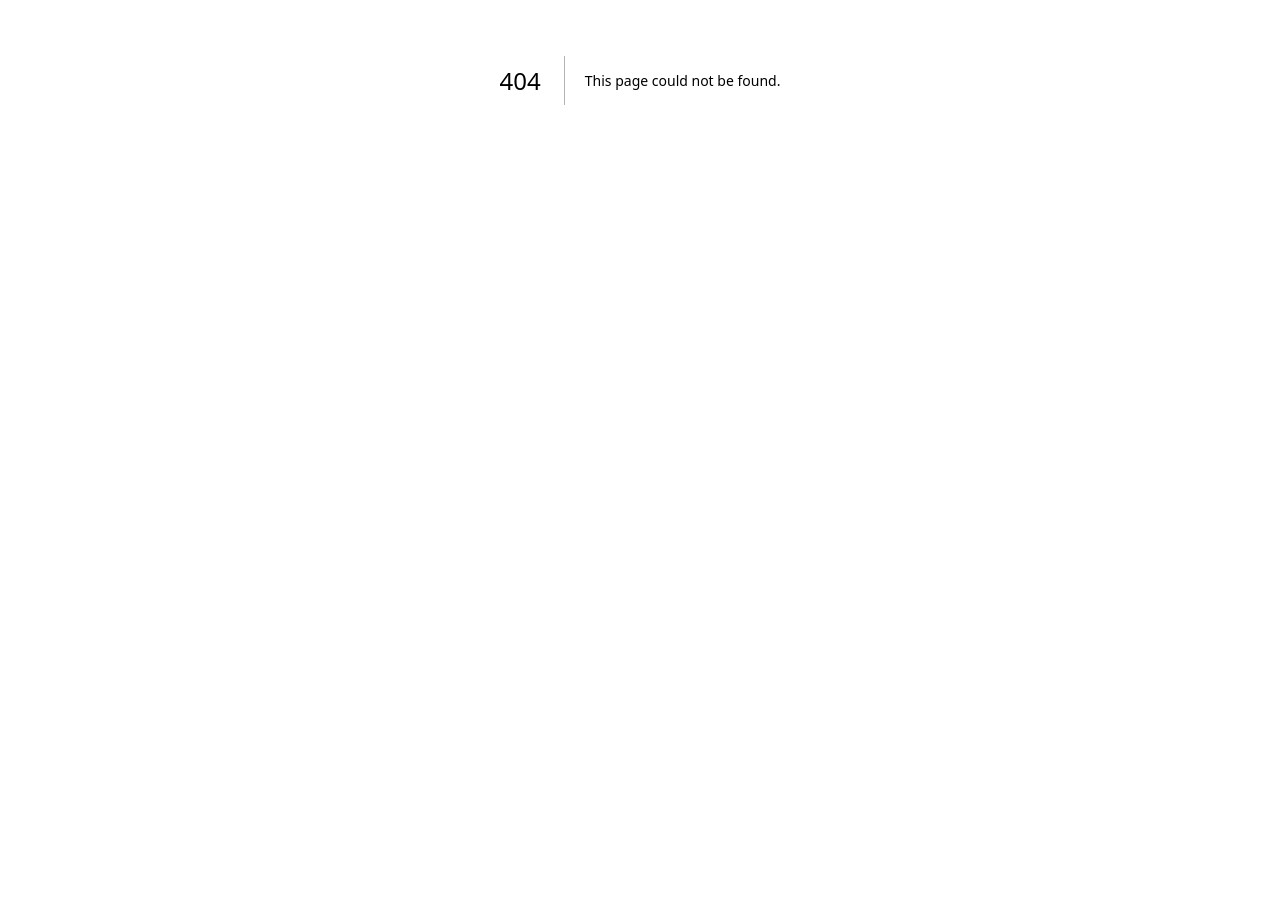
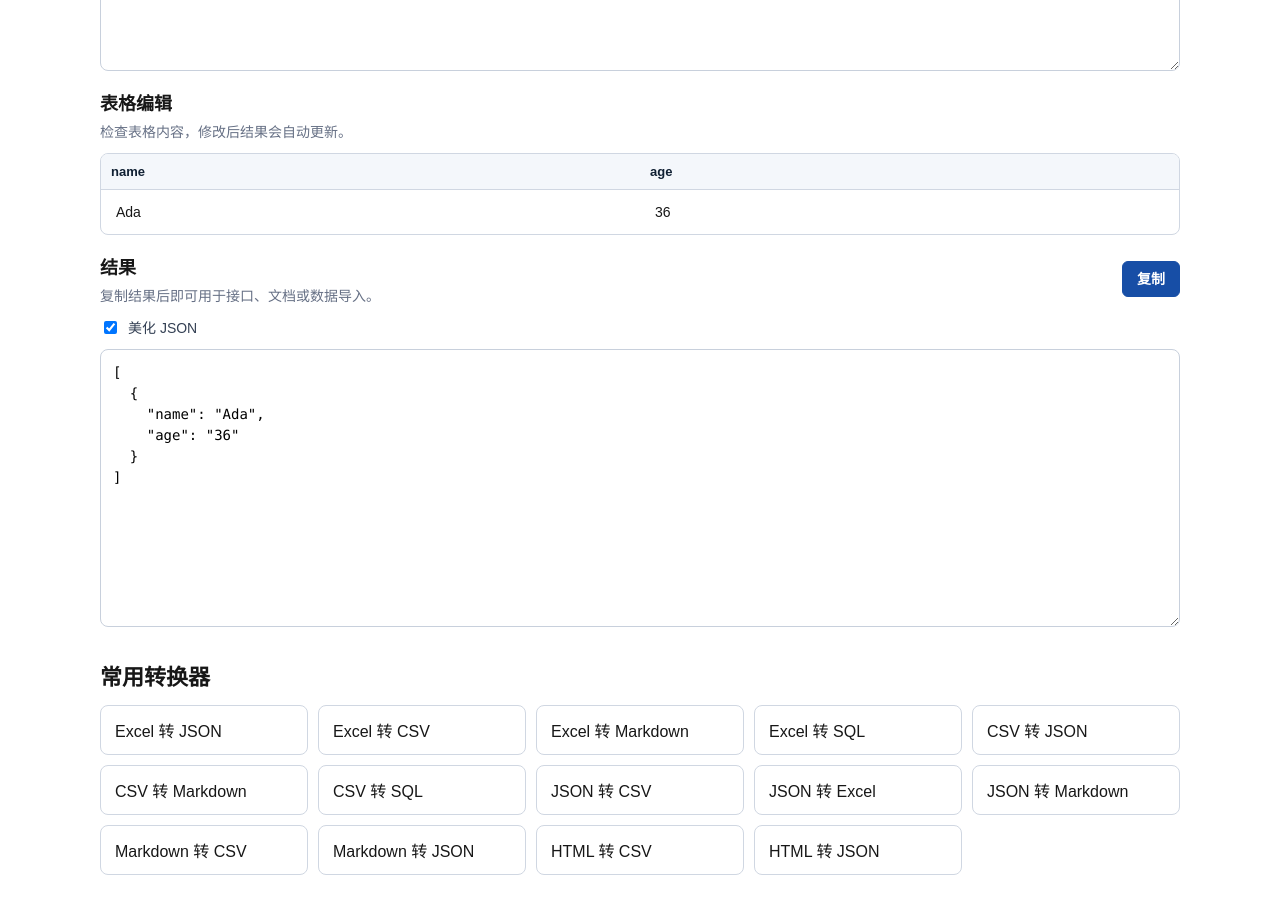
Before and after one commit to lexang/tapt, a Next.js app: page /zh in a window 1280 px wide. Before the commit this address had no page. Shown: the part 320-1234 px from the top of the page. Before the commit the page ends 800 px from the top, so only its background shows below. Built offline with nearby package versions, Linux system fonts and the light colour scheme.

Commit message:
feat: add seo converter pages

```diff
--- a/app/globals.css
+++ b/app/globals.css
@@ -11,3 +11,54 @@ body {
   margin: 0;
   font-family: Arial, Helvetica, sans-serif;
 }
+
+a {
+  color: inherit;
+}
+
+.page-shell {
+  display: grid;
+  gap: 32px;
+  margin: 0 auto;
+  max-width: 1120px;
+  padding: 32px 20px 56px;
+}
+
+.content-section {
+  display: grid;
+  gap: 14px;
+}
+
+.content-section h2 {
+  margin: 0;
+  font-size: 22px;
+}
+
+.content-section h3 {
+  margin: 0;
+  font-size: 17px;
+}
+
+.content-section p,
+.content-section li {
+  color: #526070;
+  line-height: 1.7;
+}
+
+.link-grid {
+  display: grid;
+  gap: 10px;
+  grid-template-columns: repeat(auto-fit, minmax(180px, 1fr));
+}
+
+.link-grid a {
+  border: 1px solid #d0d7e2;
+  border-radius: 8px;
+  padding: 12px 14px;
+  text-decoration: none;
+}
+
+.faq-list {
+  display: grid;
+  gap: 16px;
+}
--- a/app/page.tsx
+++ b/app/page.tsx
@@ -1,5 +1,5 @@
-import { HomePage } from '@/components/home/home-page';
+import ZhHomePage from '@/app/zh/page';
 
 export default function Page() {
-  return <HomePage />;
+  return <ZhHomePage />;
 }
--- /dev/null
+++ b/app/zh/page.tsx
@@ -0,0 +1,26 @@
+import Link from 'next/link';
+import { ConverterWorkbench } from '@/components/workbench/converter-workbench';
+import { converterPages } from '@/content/converters';
+
+export const metadata = {
+  title: '表格转换工具',
+  description: '在线转换 Excel、CSV、JSON、Markdown、SQL 和 HTML 表格数据。',
+};
+
+export default function ZhHomePage() {
+  return (
+    <main className="page-shell">
+      <ConverterWorkbench initialConverterId="excel-to-json" />
+      <section className="content-section" aria-labelledby="popular-converters">
+        <h2 id="popular-converters">常用转换器</h2>
+        <div className="link-grid">
+          {converterPages.map((converter) => (
+            <Link key={converter.slug} href={`/zh/${converter.slug}`}>
+              {converter.title}
+            </Link>
+          ))}
+        </div>
+      </section>
+    </main>
+  );
+}
--- /dev/null
+++ b/content/converters.ts
@@ -0,0 +1,51 @@
+import { converterCatalog, type ConverterDefinition } from '@/lib/converters/catalog';
+
+export type ConverterPage = ConverterDefinition & {
+  description: string;
+  steps: string[];
+  faqs: Array<{ question: string; answer: string }>;
+  relatedSlugs: string[];
+};
+
+function createPage(converter: ConverterDefinition): ConverterPage {
+  const { inputFormat, outputFormat, title } = converter;
+  const inputLabel = inputFormat.toUpperCase();
+  const outputLabel = outputFormat.toUpperCase();
+
+  return {
+    ...converter,
+    description: `把 ${inputLabel} 表格转换为 ${outputLabel}。粘贴数据后即可预览、编辑、复制或下载结果。`,
+    steps: [
+      `粘贴 ${inputLabel} 数据，或使用示例数据查看效果。`,
+      '检查表格内容，需要时直接修改单元格。',
+      `复制生成的 ${outputLabel} 结果，或下载可用文件。`,
+    ],
+    faqs: [
+      {
+        question: `${title} 会上传我的数据吗？`,
+        answer: '不会。转换在你的浏览器中完成，数据不会因为转换而上传到服务器。',
+      },
+      {
+        question: '转换结果可以直接使用吗？',
+        answer: '可以。你可以复制文本结果，或在支持文件输出的格式中下载文件。',
+      },
+    ],
+    relatedSlugs: converterCatalog
+      .filter((item) => item.slug !== converter.slug)
+      .filter((item) => item.inputFormat === inputFormat || item.outputFormat === outputFormat)
+      .slice(0, 6)
+      .map((item) => item.slug),
+  };
+}
+
+export const converterPages: ConverterPage[] = converterCatalog.map(createPage);
+
+export function getConverterBySlug(slug: string): ConverterPage {
+  const page = converterPages.find((converter) => converter.slug === slug);
+
+  if (!page) {
+    throw new Error(`未找到转换器：${slug}`);
+  }
+
+  return page;
+}
```
Also changed, not shown: app/robots.ts (added, +11 -0 lines), app/sitemap.ts (added, +17 -0 lines), app/zh/[slug]/page.tsx (added, +76 -0 lines), 1 other file (tests, documents, lock files or other folders).
